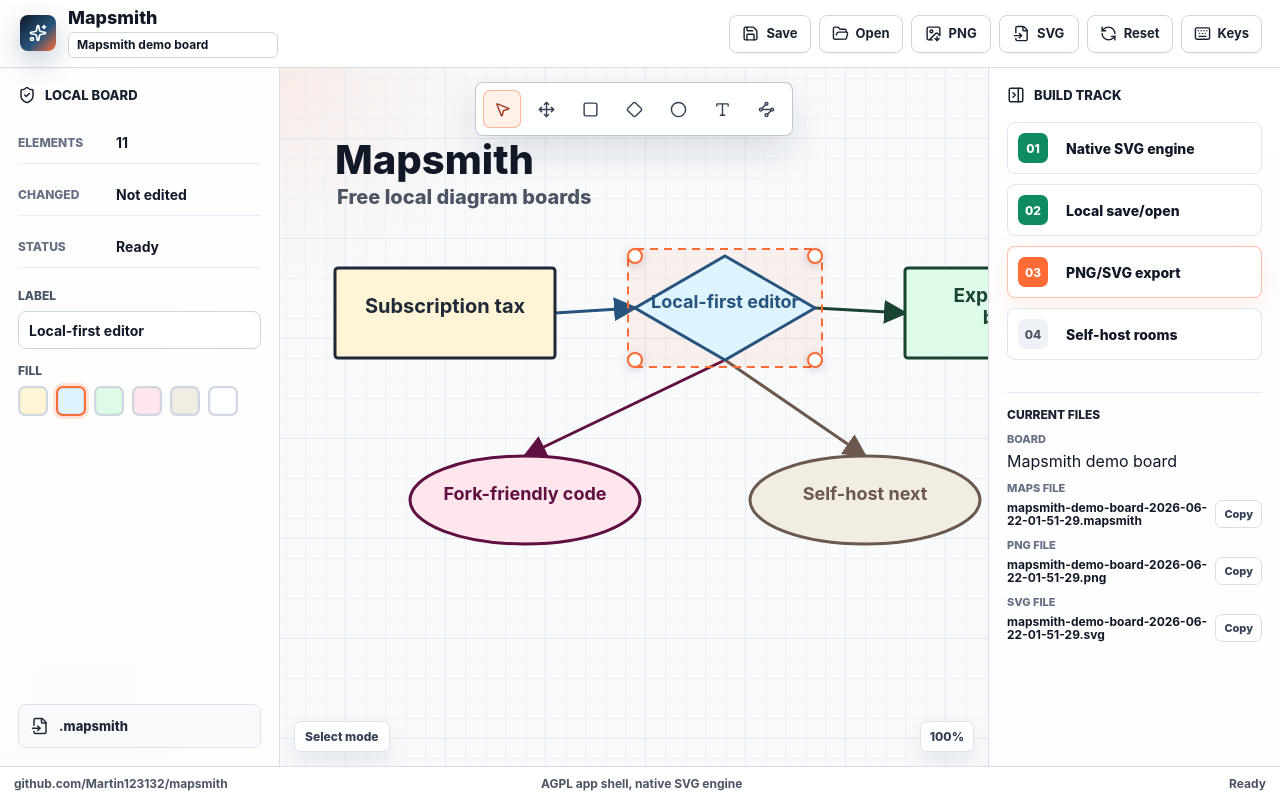
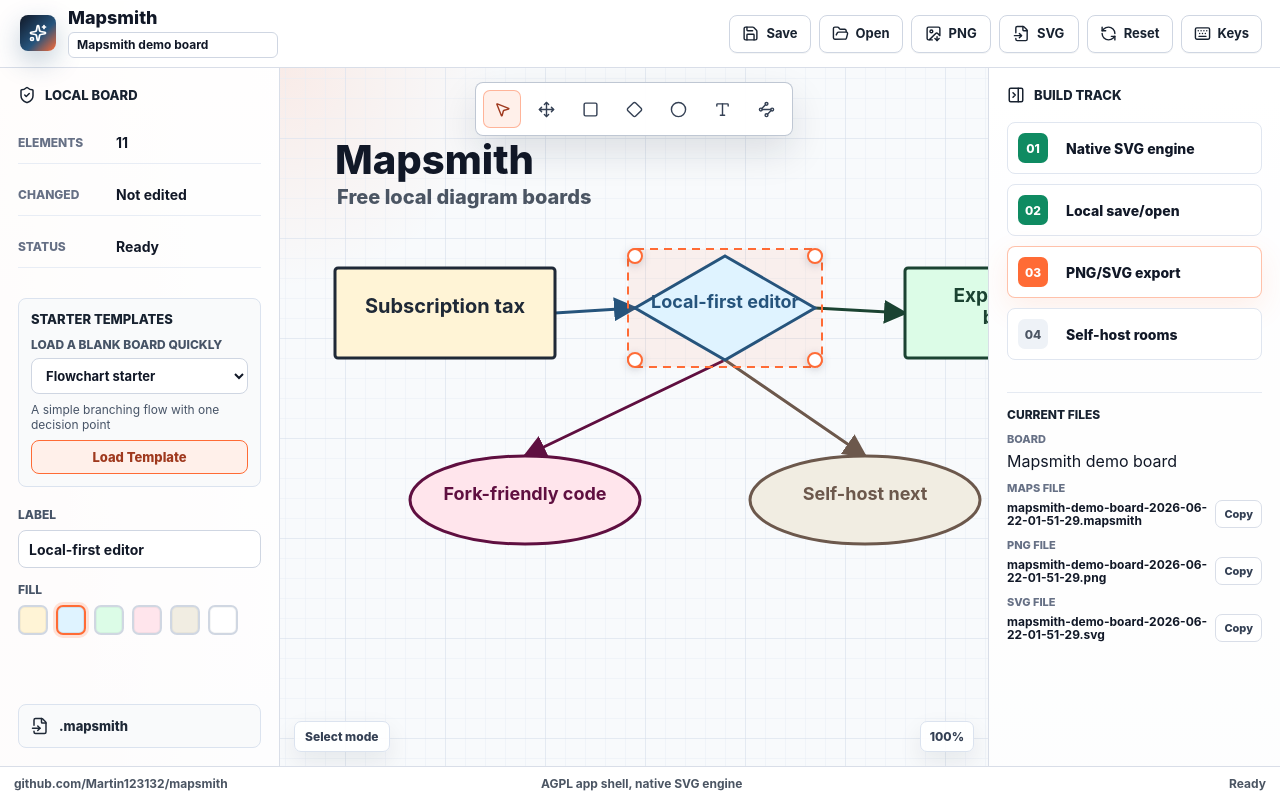
Before and after one commit to Martin123132/mapsmith, a React (Vite) app: page / in a window 1280 px wide. Built offline with nearby package versions, Linux system fonts and the light colour scheme.

Commit message:
feat(templates): add starter board templates

```diff
--- a/src/App.css
+++ b/src/App.css
@@ -209,6 +209,75 @@
   background: var(--panel-2);
   font-size: 13px;
   font-weight: 800;
+}
+
+.template-panel {
+  display: grid;
+  gap: 8px;
+  margin-top: 12px;
+  padding: 12px;
+  border: 1px solid #dbe3ef;
+  border-radius: 8px;
+  background: var(--panel-2);
+}
+
+.template-panel h3 {
+  margin: 0 0 2px;
+  color: #182230;
+  font-size: 13px;
+  font-weight: 800;
+  text-transform: uppercase;
+}
+
+.template-panel label {
+  display: grid;
+  gap: 6px;
+  color: #475467;
+  font-size: 12px;
+  font-weight: 800;
+  text-transform: uppercase;
+}
+
+.template-panel select {
+  width: 100%;
+  height: 36px;
+  border: 1px solid #cfd6e2;
+  border-radius: 8px;
+  color: #111827;
+  background: #ffffff;
+  padding: 0 10px;
+  font: 700 13px/1 var(--ui-font);
+}
+
+.template-panel select:focus-visible {
+  outline: 3px solid rgba(255, 107, 53, 0.3);
+  outline-offset: 2px;
+}
+
+.template-panel p {
+  margin: 0;
+  color: #475467;
+  font-size: 12px;
+  line-height: 1.25;
+}
+
+.template-load {
+  height: 34px;
+  border: 1px solid #ff6b35;
+  border-radius: 8px;
+  color: #9f391e;
+  background: #fff0ea;
+  cursor: pointer;
+  font: 800 13px/1 var(--ui-font);
+}
+
+.template-load:hover {
+  background: #ffe2d5;
+}
+
+.template-load:focus-visible {
+  outline: 3px solid rgba(255, 107, 53, 0.3);
+  outline-offset: 2px;
 }
 
 .canvas-stage {
--- a/src/App.tsx
+++ b/src/App.tsx
@@ -89,6 +89,15 @@ const tools: Array<{
   { icon: Waypoints, label: 'Connector', tool: 'connector' },
 ]
 
+type TemplateId = 'blank' | 'flowchart' | 'system-map' | 'process-map'
+
+type BoardTemplate = {
+  id: TemplateId
+  name: string
+  description: string
+  createBoard: () => Board
+}
+
 const palette = [
   '#fff4d6',
   '#dff3ff',
@@ -221,6 +230,370 @@ const createDemoBoard = (): Board => ({
     },
   ],
 })
+
+const createBlankBoardTemplate = (): Board => ({
+  name: 'Blank whiteboard',
+  nodes: [
+    {
+      id: 'blank-note',
+      kind: 'text',
+      x: -130,
+      y: -30,
+      width: 260,
+      height: 58,
+      fill: 'transparent',
+      stroke: '#111827',
+      text: 'Start your board here',
+      fontSize: 26,
+    },
+  ],
+  connectors: [],
+})
+
+const createFlowchartTemplate = (): Board => ({
+  name: 'Flowchart starter',
+  nodes: [
+    {
+      id: 'flow-start',
+      kind: 'rectangle',
+      x: -340,
+      y: -200,
+      width: 220,
+      height: 84,
+      fill: '#dff3ff',
+      stroke: '#1f2937',
+      text: 'Start',
+      fontSize: 20,
+    },
+    {
+      id: 'flow-process-a',
+      kind: 'rectangle',
+      x: -340,
+      y: -70,
+      width: 220,
+      height: 84,
+      fill: '#fff4d6',
+      stroke: '#1f2937',
+      text: 'Validate input',
+      fontSize: 18,
+    },
+    {
+      id: 'flow-decision',
+      kind: 'diamond',
+      x: -344,
+      y: 64,
+      width: 228,
+      height: 112,
+      fill: '#ffe5ec',
+      stroke: '#5f0f40',
+      text: 'Approved?',
+      fontSize: 19,
+    },
+    {
+      id: 'flow-process-b',
+      kind: 'rectangle',
+      x: -620,
+      y: 222,
+      width: 220,
+      height: 84,
+      fill: '#dcfce7',
+      stroke: '#1b4332',
+      text: 'Revise',
+      fontSize: 18,
+    },
+    {
+      id: 'flow-end',
+      kind: 'rectangle',
+      x: -340,
+      y: 222,
+      width: 220,
+      height: 84,
+      fill: '#dff3ff',
+      stroke: '#26547c',
+      text: 'Ship',
+      fontSize: 19,
+    },
+  ],
+  connectors: [
+    {
+      id: 'flow-c-1',
+      from: 'flow-start',
+      to: 'flow-process-a',
+      stroke: '#26547c',
+    },
+    {
+      id: 'flow-c-2',
+      from: 'flow-process-a',
+      to: 'flow-decision',
+      stroke: '#26547c',
+    },
+    {
+      id: 'flow-c-3',
+      from: 'flow-decision',
+      to: 'flow-process-b',
+      fromPort: 'west',
+      toPort: 'east',
+      stroke: '#5f0f40',
+    },
+    {
+      id: 'flow-c-4',
+      from: 'flow-decision',
+      to: 'flow-end',
+      fromPort: 'south',
+      toPort: 'north',
+      stroke: '#1b4332',
+    },
+  ],
+})
+
+const createSystemMapTemplate = (): Board => ({
+  name: 'System map starter',
+  nodes: [
+    {
+      id: 'sys-browser',
+      kind: 'rectangle',
+      x: -380,
+      y: -140,
+      width: 190,
+      height: 88,
+      fill: '#dff3ff',
+      stroke: '#1f2937',
+      text: 'Browser',
+      fontSize: 18,
+    },
+    {
+      id: 'sys-api',
+      kind: 'rectangle',
+      x: -70,
+      y: -140,
+      width: 190,
+      height: 88,
+      fill: '#fff4d6',
+      stroke: '#26547c',
+      text: 'API service',
+      fontSize: 18,
+    },
+    {
+      id: 'sys-db',
+      kind: 'ellipse',
+      x: 220,
+      y: -160,
+      width: 186,
+      height: 86,
+      fill: '#dcfce7',
+      stroke: '#1b4332',
+      text: 'Database',
+      fontSize: 17,
+    },
+    {
+      id: 'sys-worker',
+      kind: 'ellipse',
+      x: -70,
+      y: 50,
+      width: 190,
+      height: 86,
+      fill: '#f1ede2',
+      stroke: '#6c584c',
+      text: 'Worker',
+      fontSize: 18,
+    },
+    {
+      id: 'sys-cache',
+      kind: 'diamond',
+      x: 220,
+      y: 56,
+      width: 190,
+      height: 94,
+      fill: '#ffe5ec',
+      stroke: '#5f0f40',
+      text: 'Cache',
+      fontSize: 18,
+    },
+  ],
+  connectors: [
+    {
+      id: 'sys-c-1',
+      from: 'sys-browser',
+      to: 'sys-api',
+      fromPort: 'east',
+      toPort: 'west',
+      stroke: '#26547c',
+    },
+    {
+      id: 'sys-c-2',
+      from: 'sys-api',
+      to: 'sys-db',
+      fromPort: 'east',
+      toPort: 'west',
+      stroke: '#1b4332',
+    },
+    {
+      id: 'sys-c-3',
+      from: 'sys-api',
+      to: 'sys-worker',
+      fromPort: 'south',
+      toPort: 'north',
+      stroke: '#6c584c',
+    },
+    {
+      id: 'sys-c-4',
+      from: 'sys-worker',
+      to: 'sys-cache',
+      fromPort: 'east',
+      toPort: 'west',
+      stroke: '#5f0f40',
+    },
+    {
+      id: 'sys-c-5',
+      from: 'sys-cache',
+      to: 'sys-api',
+      fromPort: 'north',
+      toPort: 'south',
+      stroke: '#111827',
+    },
+  ],
+})
+
+const createProcessTemplate = (): Board => ({
+  name: 'Process map starter',
+  nodes: [
+    {
+      id: 'proc-input',
+      kind: 'text',
+      x: -350,
+      y: -220,
+      width: 260,
+      height: 58,
+      fill: 'transparent',
+      stroke: '#111827',
+      text: 'Customer request',
+      fontSize: 21,
+    },
+    {
+      id: 'proc-triage',
+      kind: 'rectangle',
+      x: -350,
+      y: -130,
+      width: 220,
+      height: 86,
+      fill: '#fff4d6',
+      stroke: '#1f2937',
+      text: 'Triage',
+      fontSize: 19,
+    },
+    {
+      id: 'proc-work',
+      kind: 'rectangle',
+      x: -350,
+      y: -20,
+      width: 220,
+      height: 86,
+      fill: '#dff3ff',
+      stroke: '#26547c',
+      text: 'Work',
+      fontSize: 19,
+    },
+    {
+      id: 'proc-review',
+      kind: 'diamond',
+      x: -354,
+      y: 96,
+      width: 230,
+      height: 118,
+      fill: '#ffe5ec',
+      stroke: '#5f0f40',
+      text: 'Passes QA?',
+      fontSize: 18,
+    },
+    {
+      id: 'proc-release',
+      kind: 'rectangle',
+      x: -350,
+      y: 248,
+      width: 220,
+      height: 86,
+      fill: '#dcfce7',
+      stroke: '#1b4332',
+      text: 'Release',
+      fontSize: 19,
+    },
+    {
+      id: 'proc-refine',
+      kind: 'rectangle',
+      x: -70,
+      y: 248,
+      width: 220,
+      height: 86,
+      fill: '#f1ede2',
+      stroke: '#6c584c',
+      text: 'Refine',
+      fontSize: 19,
+    },
+  ],
+  connectors: [
+    {
+      id: 'proc-c-1',
+      from: 'proc-input',
+      to: 'proc-triage',
+      stroke: '#1f2937',
+    },
+    {
+      id: 'proc-c-2',
+      from: 'proc-triage',
+      to: 'proc-work',
+      stroke: '#26547c',
+    },
+    {
+      id: 'proc-c-3',
+      from: 'proc-work',
+      to: 'proc-review',
+      stroke: '#26547c',
+    },
+    {
+      id: 'proc-c-4',
+      from: 'proc-review',
+      to: 'proc-release',
+      fromPort: 'south',
+      toPort: 'north',
+      stroke: '#1b4332',
+    },
+    {
+      id: 'proc-c-5',
+      from: 'proc-review',
+      to: 'proc-refine',
+      fromPort: 'east',
+      toPort: 'west',
+      stroke: '#5f0f40',
+    },
+  ],
+})
+
+const boardTemplates: BoardTemplate[] = [
+  {
+    id: 'blank',
+    name: 'Blank whiteboard',
+    description: 'Empty board with a starter note',
+    createBoard: createBlankBoardTemplate,
+  },
+  {
+    id: 'flowchart',
+    name: 'Flowchart starter',
+    description: 'A simple branching flow with one decision point',
+    createBoard: createFlowchartTemplate,
+  },
+  {
+    id: 'system-map',
+    name: 'System map starter',
+    description: 'Service, API, and data path template',
+    createBoard: createSystemMapTemplate,
+  },
+  {
+    id: 'process-map',
+    name: 'Process map starter',
+    description: 'Input-to-release process lane with QA loop',
+    createBoard: createProcessTemplate,
+  },
+]
 
 const initialView: View = { x: -365, y: -270, zoom: 1 }
 
@@ -541,6 +914,7 @@ function App() {
   const [canvasSize, setCanvasSize] = useState({ width: 960, height: 620 })
   const [showShortcuts, setShowShortcuts] = useState(false)
   const [boardTitleDraft, setBoardTitleDraft] = useState(boardName)
+  const [templateId, setTemplateId] = useState<TemplateId>('flowchart')
 
   const selectedNode = useMemo(
     () => board.nodes.find((node) => node.id === selectedId) ?? null,
@@ -619,6 +993,27 @@ function App() {
       setStatus(`Could not copy ${label} filename`)
     }
   }, [])
+
+  const applyTemplate = useCallback(
+    (nextTemplateId: TemplateId) => {
+      const template = boardTemplates.find((entry) => entry.id === nextTemplateId)
+      if (!template) {
+        setStatus('Unknown template')
+        return
+      }
+
+      const nextBoard = normalizeBoard(template.createBoard())
+      setBoard(nextBoard)
+      setBoardTitleDraft(nextBoard.name)
+      setSelectedId(nextBoard.nodes[0]?.id ?? '')
+      setSelectedConnectorId('')
+      setConnectorStartId(null)
+      setView(initialView)
+      setStatus(`${template.name} template loaded`)
+      setLastChanged(nowLabel())
+    },
+    [],
+  )
 
   const markChanged = useCallback((nextStatus = 'Edited in memory') => {
     setLastChanged(nowLabel())
@@ -1200,6 +1595,32 @@ function App() {
               <dd>{status}</dd>
             </div>
           </dl>
+
+          <section className="template-panel" aria-label="Starter templates">
+            <h3>Starter Templates</h3>
+            <label>
+              <span>Load a blank board quickly</span>
+              <select
+                aria-label="Template board"
+                value={templateId}
+                onChange={(event) => setTemplateId(event.target.value as TemplateId)}
+              >
+                {boardTemplates.map((template) => (
+                  <option key={template.id} value={template.id}>
+                    {template.name}
+                  </option>
+                ))}
+              </select>
+            </label>
+            <p>{boardTemplates.find((template) => template.id === templateId)?.description}</p>
+            <button
+              className="template-load"
+              type="button"
+              onClick={() => applyTemplate(templateId)}
+            >
+              Load Template
+            </button>
+          </section>
 
           {selectedNode ? (
             <form className="inspector" aria-label="Selected element inspector">
```
Also changed, not shown: 2 other files (tests, documents, lock files or other folders).
